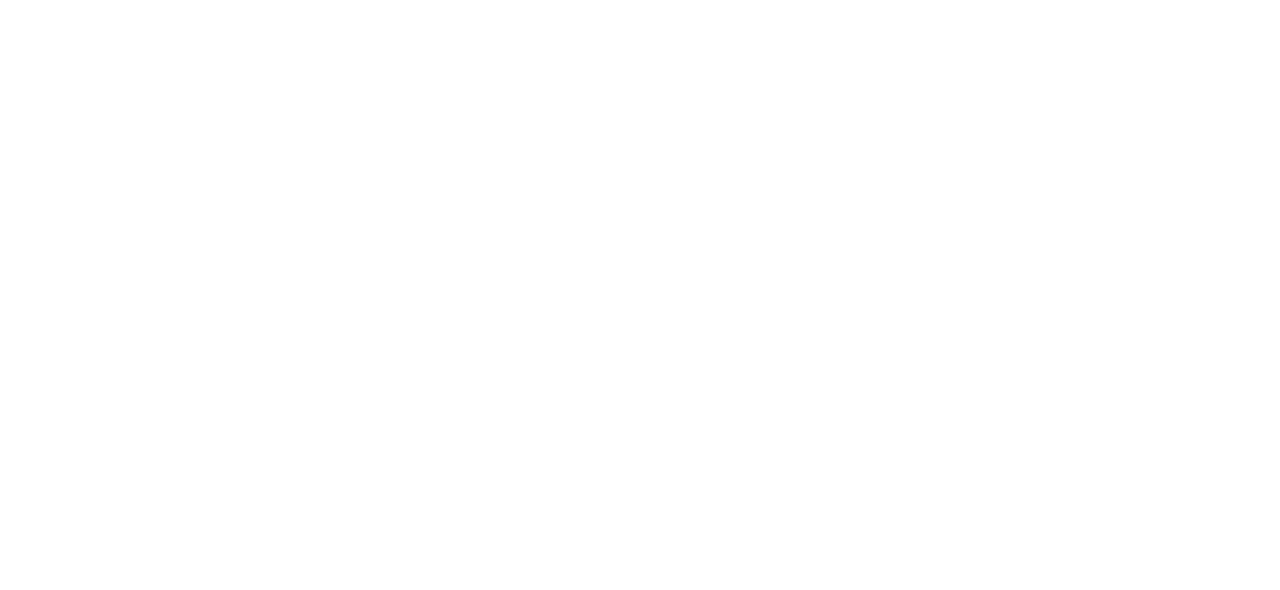
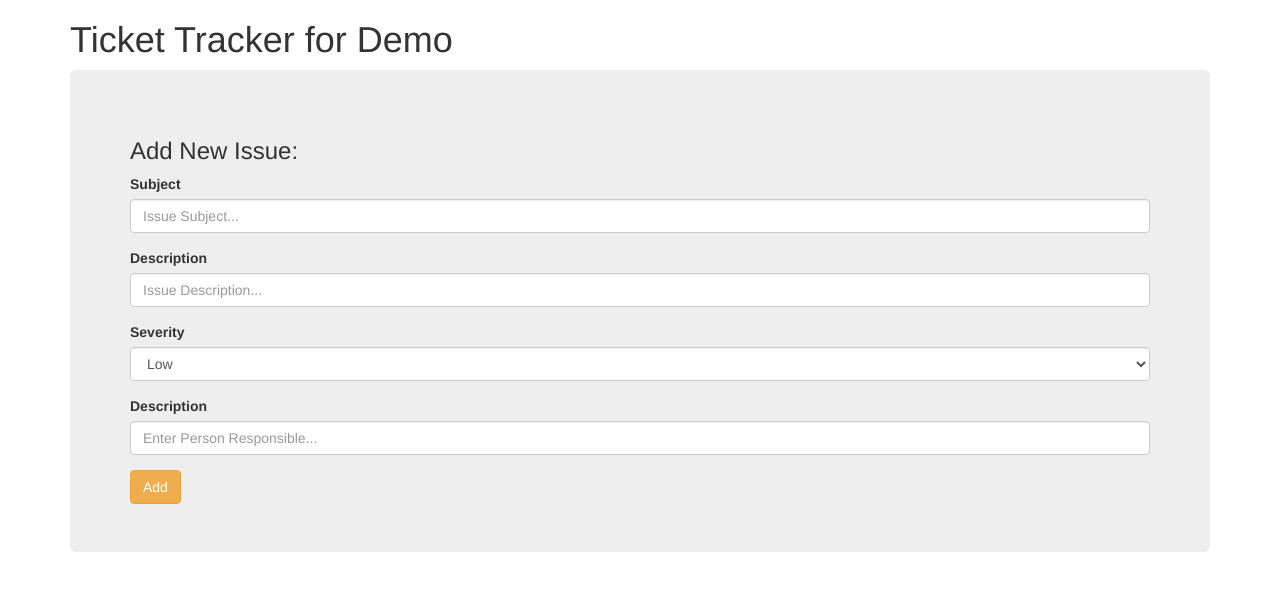
Before and after one commit to gregorboznar/Ticket-tracker, a plain HTML site: page index.html in a window 1280 px wide. Drawn offline with nearby package versions, Linux system fonts and the light colour scheme.

Commit message:
finished html

```diff
--- a/index.html
+++ b/index.html
@@ -5,14 +5,50 @@
     <meta http-equiv="X-UA-Compatible" content="IE=edge">
     <meta name="viewport" content="width=device-width, initial-scale=1.0">
     <link rel="stylesheet" href="https://maxcdn.bootstrapcdn.com/bootstrap/3.3.7/css/bootstrap.min.css" integrity="sha384-BVYiiSIFeK1dGmJRAkycuHAHRg32OmUcww7on3RYdg4Va+PmSTsz/K68vbdEjh4u" crossorigin="anonymous">
+    <title>Ticket tracker</title>
+</head>
+<body>
+    <section class="container">
+        <h1>Ticket Tracker for Demo</h1>
+        <section class="jumbotron">
+            <h3>Add New Issue:</h3>
+            <form id="issueInputForm">
+                <div class="form-group">
+                    <label for="issueSubjInput">Subject</label>
+                    <Input type="text" class="form-control" id="issueSubjInput" placeholder="Issue Subject..."></Input>
+                </div>
+                <div class="form-group">
+                    <label for="issueDescInput">Description</label>
+                    <Input type="text" class="form-control" id="issueDescInput" placeholder="Issue Description..."></Input>
+                </div>
+                <div class="form-group">
+                    <label for="issueSeverityInput">Severity</label>
+                    <select id="issueSeverityInput" class="form-control" name="" id="">
+                        <option value="Low">Low</option>
+                        <option value="Medium">Medium</option>
+                        <option value="High">High</option>
+                    </select>
+                </div>
+                <div class="form-group">
+                    <label for="issueAssignedToInput">Description</label>
+                    <Input type="text" class="form-control" id="issueAssignedToInput" placeholder="Enter Person Responsible..."></Input>
+                </div>
+                <button class="btn btn-warning" type="submit">Add</button>
+            </form>
+        </section>
+        <section class="row">
+            <div class="col-lg-12">
+                <div id="issuesList">
+
+                </div>
+            </div>
+
+        </section>
+    </section>
+
+    <script src="main.js"></script>
     <script src="https://ajax.googleapis.com/ajax/libs/jquery/1.12.4/jquery.min.js"></script>
     <script src="https://maxcdn.bootstrapcdn.com/bootstrap/3.3.7/js/bootstrap.min.js" integrity="sha384-Tc5IQib027qvyjSMfHjOMaLkfuWVxZxUPnCJA7l2mCWNIpG9mGCD8wGNIcPD7Txa" crossorigin="anonymous"></script>
     <script src="http://chancejs.com/chance.min.js"></script>
-    <title>Ticket tracker</title>
-</head>
-<body>
-
-
-    <script src="main.js"></script>
 </body>
 </html>
```
